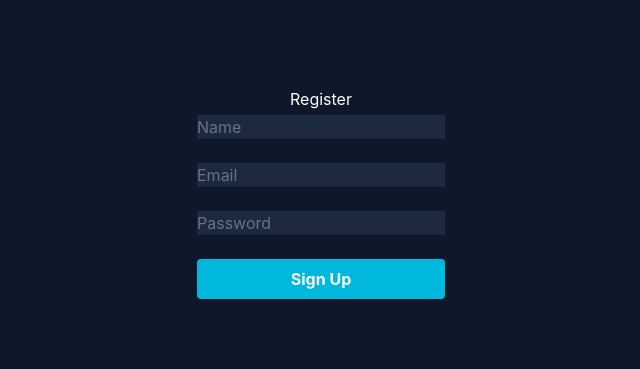
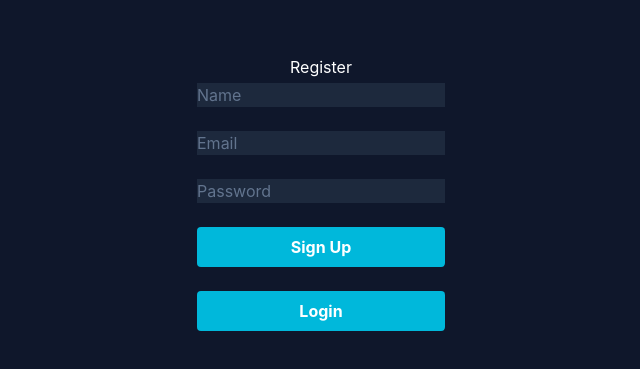
Before and after one commit to sudhir45raj-del/StudyTaskManager, a React (Vite) app: page /register in a window 1280 px wide. Shown: the part 207-576 px from the top of the page, without its empty margins (319-959 px from the left). Built offline with nearby package versions, Linux system fonts and the light colour scheme; no server answers.

Commit message:
login-add

```diff
--- a/src/pages/Register.jsx
+++ b/src/pages/Register.jsx
@@ -1,10 +1,11 @@
 import React from "react";
 import { useState } from "react";
+import Login from "./Login";
 function Register() {
   const [email, setEmail] = useState("");
   const [password, setPassword] = useState("");
   const [name, setName] = useState("");
-const [error ,setError] = useState('')
+  const [error, setError] = useState('')
   return (
     <div className="flex flex-col items-center justify-center min-h-screen gap-1 bg-slate-900 text-white">
       <h2>Register</h2>
@@ -31,7 +32,7 @@ return (
         }
       }}>
         <div>
-      <input  className="bg-slate-800 text-slate-300 placeholder:text-slate-500 border-slate-600 focus:ring-cyan-500 focus:border-cyan-500"
+          <input className="bg-slate-800 text-slate-300 placeholder:text-slate-500 border-slate-600 focus:ring-cyan-500 focus:border-cyan-500"
             placeholder="Name"
             type="text"
             id="name"
@@ -40,7 +41,7 @@ return (
           />
         </div>
         <div>
-      <input  className="bg-slate-800 text-slate-300 placeholder:text-slate-500 border-slate-600 focus:ring-cyan-500 focus:border-cyan-500"
+          <input className="bg-slate-800 text-slate-300 placeholder:text-slate-500 border-slate-600 focus:ring-cyan-500 focus:border-cyan-500"
             placeholder="Email"
             type="email"
             id="email"
@@ -49,7 +50,7 @@ return (
           />
         </div>
         <div>
-      <input  className="bg-slate-800 text-slate-300 placeholder:text-slate-500 border-slate-600 focus:ring-cyan-500 focus:border-cyan-500"
+          <input className="bg-slate-800 text-slate-300 placeholder:text-slate-500 border-slate-600 focus:ring-cyan-500 focus:border-cyan-500"
             placeholder="Password"
             type="password"
             id="password"
@@ -61,6 +62,11 @@ return (
           <p className="mt-2 text-sm text-red-400">{error}</p>
         )}
         <button id="signUp" className="bg-cyan-500 hover:bg-cyan-600 text-white font-bold py-2 px-4 rounded" type="submit">Sign Up</button>
+
+        <button
+          type="button"
+          onClick={() => navigate('/login')}
+          className="bg-cyan-500 hover:bg-cyan-600 text-white font-bold py-2 px-4 rounded">Login</button>
       </form>
     </div>
   );
```
Lines whose indentation alone changed are shown as unchanged.
